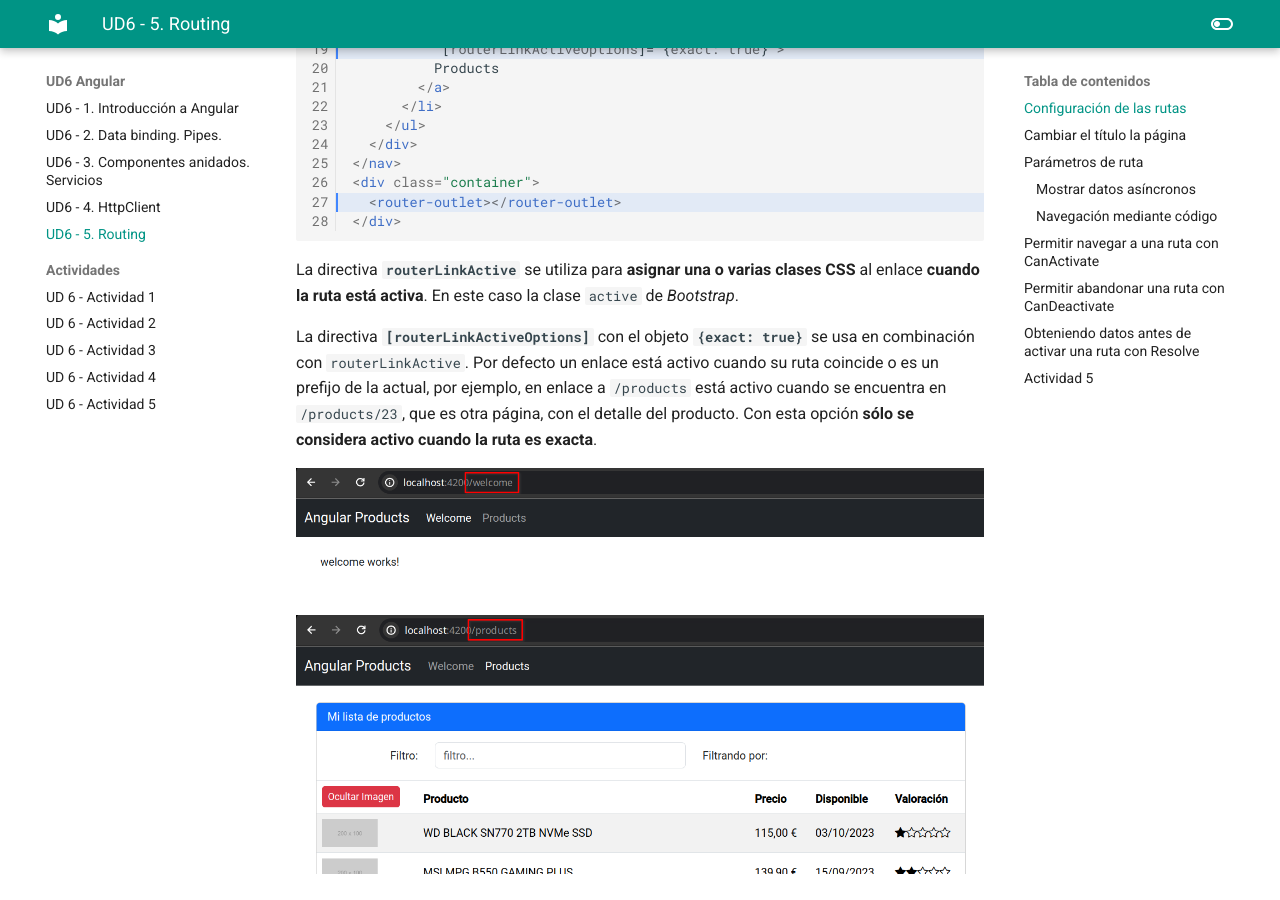
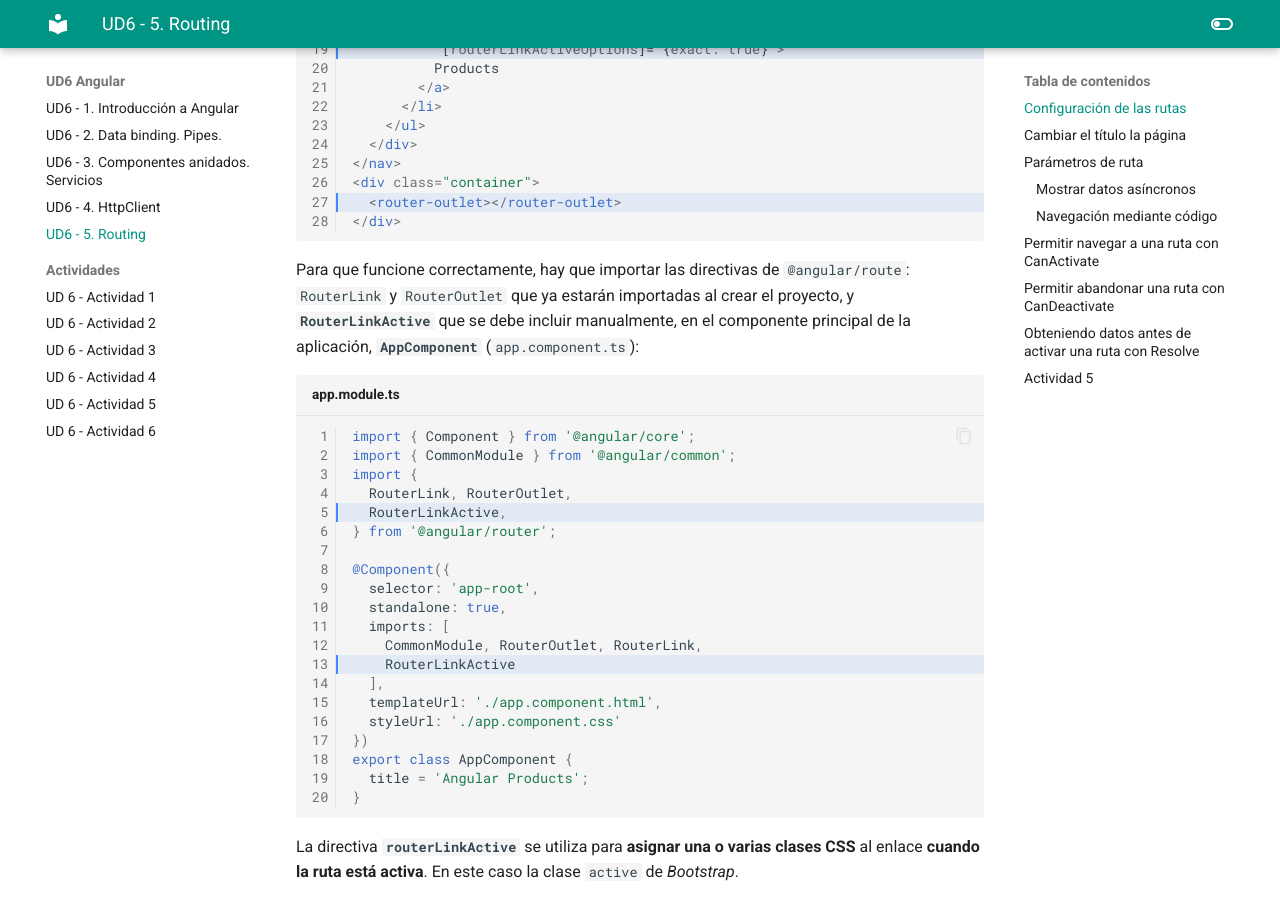
Before and after one commit to jsanvil/dwec2023, an MkDocs documentation site: the page built from docs/ud6/ud6-5-angular-routing.md, in a window 1280 px wide and 900 px high, scrolled down 2593 px. Built offline with MkDocs 1.6.1 and Material for MkDocs 9.7.7, drawn with Linux system fonts in a browser that asks for light colours.

Commit message:
ud6_act6

````diff
--- a/docs/ud6/ud6-5-angular-routing.md
+++ b/docs/ud6/ud6-5-angular-routing.md
@@ -107,6 +107,31 @@ Los enlaces para navegar a las diferentes rutas, en lugar de utilizar _`href`_,
 <div class="container">
   <router-outlet></router-outlet>
 </div>
+```
+
+Para que funcione correctamente, hay que importar las directivas de `@angular/route`: `RouterLink` y `RouterOutlet` que ya estarán importadas al crear el proyecto, y **`RouterLinkActive`** que se debe incluir manualmente, en el componente principal de la aplicación, **`AppComponent`** (`app.component.ts`):
+
+```typescript title="app.module.ts" linenums="1" hl_lines="5 13"
+import { Component } from '@angular/core';
+import { CommonModule } from '@angular/common';
+import {
+  RouterLink, RouterOutlet,
+  RouterLinkActive,
+} from '@angular/router';
+
+@Component({
+  selector: 'app-root',
+  standalone: true,
+  imports: [
+    CommonModule, RouterOutlet, RouterLink,
+    RouterLinkActive
+  ],
+  templateUrl: './app.component.html',
+  styleUrl: './app.component.css'
+})
+export class AppComponent {
+  title = 'Angular Products';
+}
 ```
 
 La directiva **`routerLinkActive`** se utiliza para **asignar una o varias clases CSS** al enlace **cuando la ruta está activa**. En este caso la clase `active` de _Bootstrap_.
--- /dev/null
+++ b/docs/ud6/ud6-6-angular-forms.md
@@ -0,0 +1,3 @@
+# UD6 - 6. Formularios
+
+##
--- a/mkdocs.yml
+++ b/mkdocs.yml
@@ -41,6 +41,7 @@ nav:
       - 'ud6/actividades/ud6-act3.md'
       - 'ud6/actividades/ud6-act4.md'
       - 'ud6/actividades/ud6-act5.md'
+      - 'ud6/actividades/ud6-act6.md'
 theme:
   name: material # readthedocs # material
   features:
````
Also changed, not shown: docs/ud6/actividades/ud6-act5.md (+1 -1 lines), docs/ud6/actividades/ud6-act6.md (added, +29 -0 lines), docs/ud6/ud6-4-angular-rest.md (+1 -1 lines).
